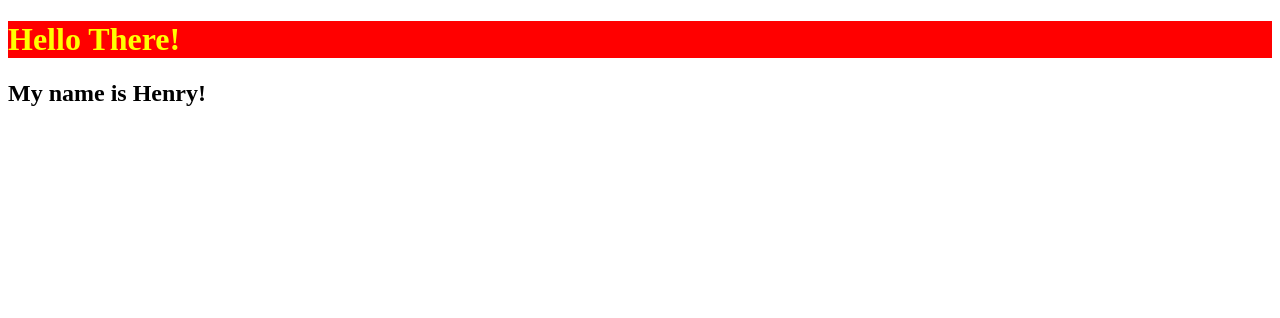
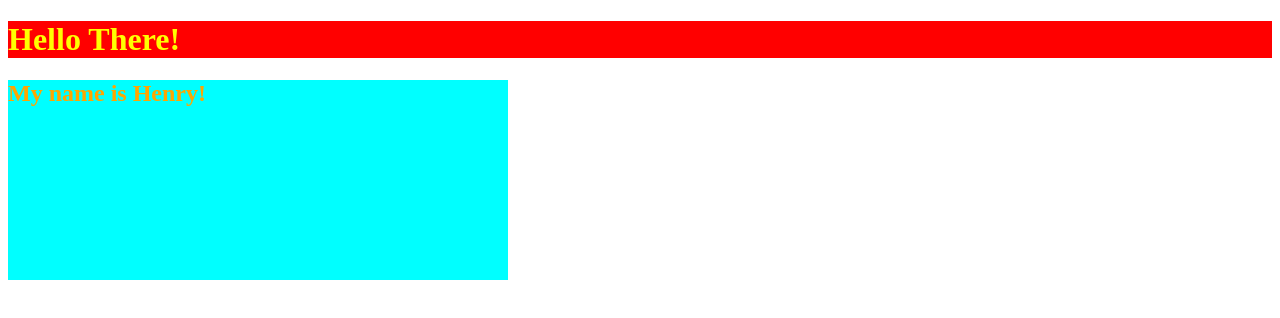
Before and after one commit to gabeharvey/javascript-playground, a plain HTML site: page index.html in a window 1280 px wide. Drawn offline with Linux system fonts and the light colour scheme.

Commit message:
Added basic colors to h2 in style.css

```diff
--- a/index.html
+++ b/index.html
@@ -8,7 +8,7 @@
 </head>
 <body>
     <h1>Hello There!</h1>
-    <h2>My name is Henry!</h2>
+    <h2 class='heading'>My name is Henry!</h2>
    <script src='script.js'></script>
 </body>
 </html>
--- a/style.css
+++ b/style.css
@@ -2,3 +2,10 @@ h1 {
     background-color: red;
     color: yellow;
 }
+
+.heading {
+    color: orange;
+    height: 200px;
+    width: 500px;
+    background-color: cyan;
+}
```
